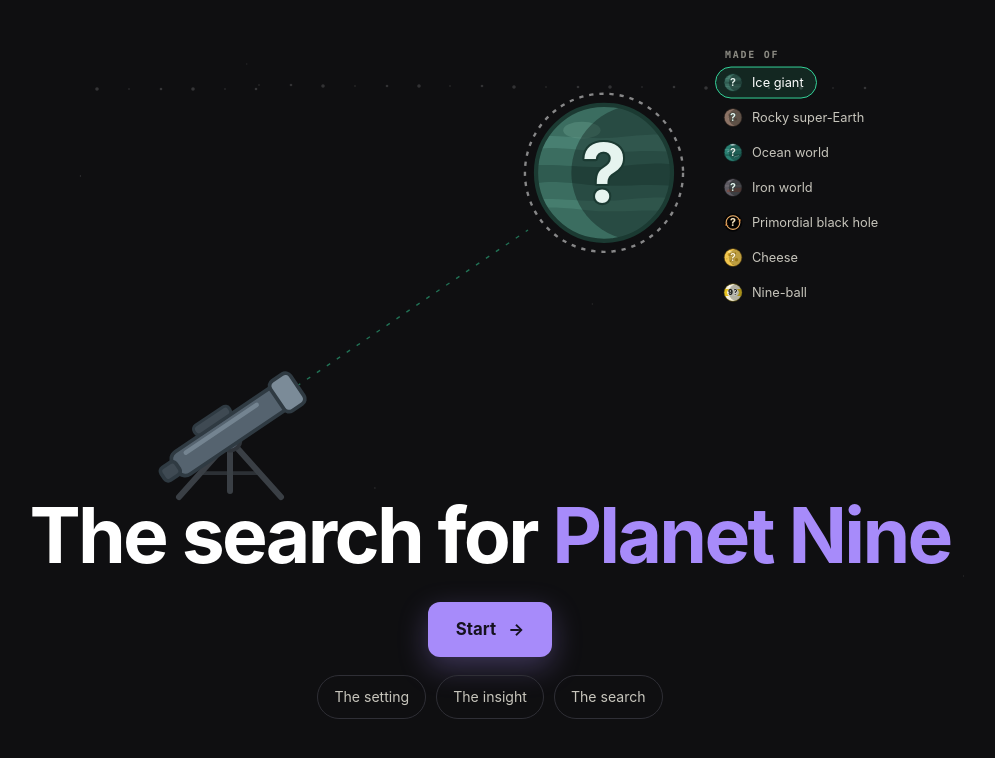
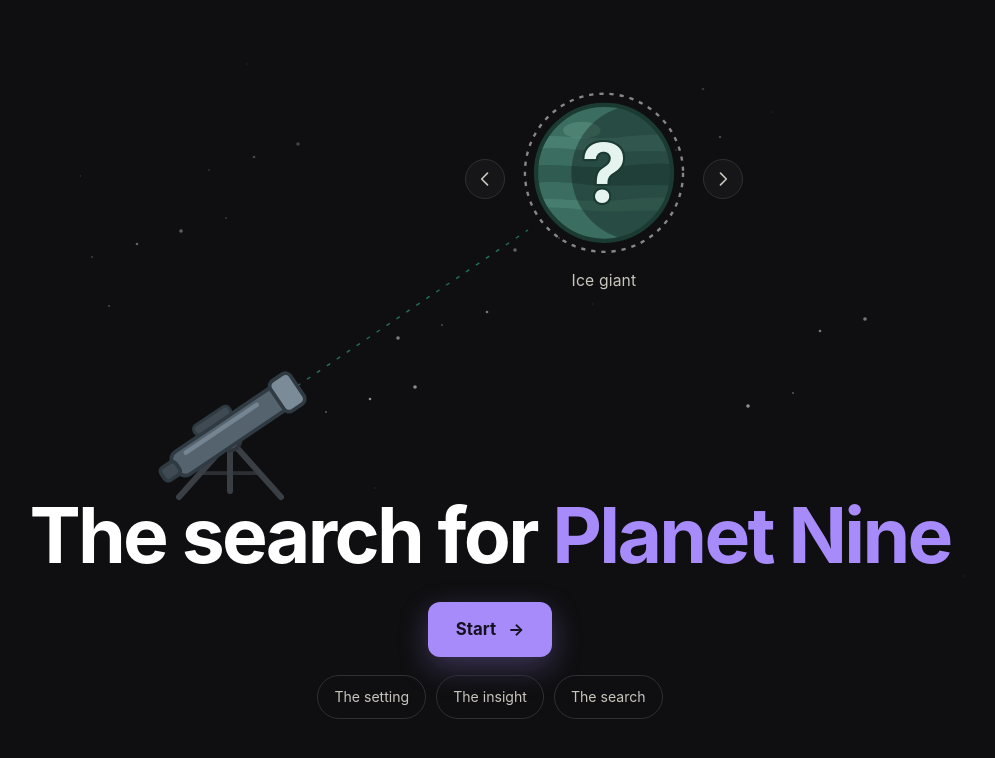
Before and after one commit to dwang022/cs1710-planet-nine, a website built with Vite: page index.html in a window 1280 px wide. Shown: the whole page, without its empty margins (150-1145 px from the left). Built offline with nearby package versions, Linux system fonts and the light colour scheme.

Commit message:
Turn the skin picker into a carousel on the planet, and scatter the intro stars
The intro's skin choice is now the planet itself: an arrow either side of
the planet the telescope points at, the skin's name beneath, no label.
Arrow keys work on the control too, and the planet pops briefly when it
changes. The background stars used a hash that put every one in a single
row; they now follow golden-ratio sequences and spread across the scene.

Co-Authored-By: Claude Fable 5.1 <noreply@anthropic.com>

```diff
--- a/index.html
+++ b/index.html
@@ -10,15 +10,15 @@
 <body class="intro" data-page="intro">
 <!--
   The intro says as little as possible: the title, the Start button, three part
-  buttons, and the skin picker beside the planet (one word of context, the skin
-  names). Explanations belong on the pages, not here.
+  buttons, and the skin carousel on the planet itself (an arrow either side, the
+  skin's name beneath, no label). Explanations belong on the pages, not here.
 -->
 <main class="sky">
   <div class="sky-canvas" id="skyCanvas" aria-hidden="true"></div>
 
   <div class="sky-scene">
     <div id="scene" role="img" aria-label="A telescope on a tripod points up at Planet Nine, drawn with a question mark and a dashed ring."></div>
-    <div class="skin-pick" id="skinPick" role="group" aria-label="What Planet Nine is made of"></div>
+    <div class="skin-pick" id="skinPick" role="group" aria-label="Choose a look for Planet Nine"></div>
   </div>
 
   <h1>The search for <em>Planet Nine</em></h1>
--- a/src/pages/intro.js
+++ b/src/pages/intro.js
@@ -1,5 +1,6 @@
 // The intro screen: a telescope looking at Planet Nine, shooting stars, the
-// skin picker beside the planet, Start, and one button per part.
+// skin carousel (arrows either side of the planet, its name beneath), Start,
+// and one button per part.
 
 import { PAGES, GROUPS, currentSkin, setSkin } from '../site.js'
 import { svgMarkup } from '../art.js'
@@ -12,7 +13,7 @@ const reduce = window.matchMedia('(prefers-reduced-motion: reduce)')
 
 // The telescope art points 34 degrees above horizontal from its pivot; the
 // planet sits on that line so the telescope really is looking at it. The skin
-// picker is placed beside the planet from the same numbers (see skins()).
+// carousel is laid over the planet's bounds from the same numbers (see skins()).
 const T = { x: 60, y: 250, w: 240, h: 180 }
 const LENS = [T.x + 124.8 * 1.5, T.y + 41.8 * 1.5]
 const ANG = 34 * Math.PI / 180, DIST = 370
@@ -22,8 +23,10 @@ const BOX = [880, 420]
 
 function scene () {
   const root = document.getElementById('scene')
+  // golden-ratio sequences spread the stars evenly without clumping or rows
+  const frac = x => x - Math.floor(x)
   const stars = Array.from({ length: 26 }, (_, i) => {
-    const s = (i * 9301 + 49297) % 233280 / 233280, t = (i * 7919 + 104729) % 15485863 / 15485863
+    const s = frac(i * 0.618034 + 0.17), t = frac(i * 0.754878 + 0.41)
     const o = (0.15 + t * 0.4).toFixed(2)
     return `<circle cx="${(40 + s * 800).toFixed(0)}" cy="${(10 + t * 330).toFixed(0)}" r="${(0.8 + (i % 3) * 0.5).toFixed(1)}" fill="#fff" opacity="${o}"><animate attributeName="opacity" values="${o};${(0.6 + s * 0.3).toFixed(2)};${o}" dur="${(2.5 + s * 3).toFixed(1)}s" repeatCount="indefinite"/></circle>`
   }).join('')
@@ -31,7 +34,7 @@ function scene () {
     ${reduce.matches ? '' : stars}
     <line class="sight" x1="${LENS[0].toFixed(0)}" y1="${LENS[1].toFixed(0)}" x2="${(P9[0] - 92 * Math.cos(ANG)).toFixed(0)}" y2="${(P9[1] + 92 * Math.sin(ANG)).toFixed(0)}"/>
     <use href="#art-telescope" x="${T.x}" y="${T.y}" width="${T.w}" height="${T.h}"/>
-    <g class="p9-float"><use href="#art-planet-nine" x="${(P9[0] - SIZE / 2).toFixed(0)}" y="${(P9[1] - SIZE / 2).toFixed(0)}" width="${SIZE}" height="${SIZE}" style="color:#fff"/></g>
+    <g class="p9-float"><g class="p9-swap"><use href="#art-planet-nine" x="${(P9[0] - SIZE / 2).toFixed(0)}" y="${(P9[1] - SIZE / 2).toFixed(0)}" width="${SIZE}" height="${SIZE}" style="color:#fff"/></g></g>
   </svg>`
 }
 
@@ -56,24 +59,40 @@ function meteors () {
   setTimeout(loop, 700)
 }
 
-// --- the skin picker, beside the planet -----------------------------------------
+// --- the skin carousel: arrows either side of the planet, its name beneath ------
+
+// The planet in the scene is the thing being chosen: every <use> of Planet Nine
+// follows the skin, so switching redraws it in place. The picker box is laid
+// over the planet's own bounds (percentages of the scene box); the arrows hang
+// off its sides and the name off its bottom edge, so they track the planet at
+// any width.
+const CHEVRON = d => `<svg viewBox="0 0 24 24" aria-hidden="true"><path d="${d}" fill="none" stroke="currentColor" stroke-width="2" stroke-linecap="round" stroke-linejoin="round"/></svg>`
 
 function skins () {
   const pick = document.getElementById('skinPick')
-  // to the right of the planet, vertically centred on it (percentages of the scene box)
-  pick.style.left = `${((P9[0] + SIZE / 2 + 26) / BOX[0] * 100).toFixed(2)}%`
-  pick.style.top = `${(P9[1] / BOX[1] * 100).toFixed(2)}%`
-  const draw = () => {
-    const cur = currentSkin()
-    pick.innerHTML = `<span class="skin-k">Made of</span>` + SKIN_IDS.map(id =>
-      `<button type="button" data-skin="${id}" aria-pressed="${id === cur}">${svgMarkup('planet-nine-mark', { skin: id, size: 22 })}<span>${SKINS[id].name}</span></button>`).join('')
+  pick.style.left = `${((P9[0] - SIZE / 2) / BOX[0] * 100).toFixed(2)}%`
+  pick.style.top = `${((P9[1] - SIZE / 2) / BOX[1] * 100).toFixed(2)}%`
+  pick.style.width = `${(SIZE / BOX[0] * 100).toFixed(2)}%`
+  pick.style.height = `${(SIZE / BOX[1] * 100).toFixed(2)}%`
+  pick.innerHTML = `
+    <button type="button" class="skin-arrow prev" data-dir="-1" aria-label="Previous look">${CHEVRON('M15 5l-7 7 7 7')}</button>
+    <button type="button" class="skin-arrow next" data-dir="1" aria-label="Next look">${CHEVRON('M9 5l7 7-7 7')}</button>
+    <div class="skin-name" aria-live="polite"></div>`
+  const name = pick.querySelector('.skin-name')
+  const show = () => { name.textContent = SKINS[currentSkin()].name }
+  const step = dir => {
+    const i = SKIN_IDS.indexOf(currentSkin())
+    setSkin(SKIN_IDS[(i + dir + SKIN_IDS.length) % SKIN_IDS.length])
+    show()
+    const g = document.querySelector('#scene .p9-swap')
+    if (g && !reduce.matches) { g.classList.remove('is-swap'); void g.getBoundingClientRect(); g.classList.add('is-swap') }
   }
-  pick.addEventListener('click', e => {
-    const b = e.target.closest('button[data-skin]'); if (!b) return
-    setSkin(b.dataset.skin)
-    draw()
+  pick.addEventListener('click', e => { const b = e.target.closest('.skin-arrow'); if (b) step(+b.dataset.dir) })
+  pick.addEventListener('keydown', e => {
+    if (e.key === 'ArrowLeft') { e.preventDefault(); step(-1) }
+    if (e.key === 'ArrowRight') { e.preventDefault(); step(1) }
   })
-  draw()
+  show()
 }
 
 // --- one button per part --------------------------------------------------------
--- a/src/site.css
+++ b/src/site.css
@@ -136,27 +136,35 @@ body.intro { overflow-x: hidden; }
   100% { opacity: 0; transform: rotate(var(--angle, 25deg)) translateX(var(--dist, 400px)); }
 }
 
-/* the scene: an SVG box with the skin picker laid over it beside the planet */
+/* the scene: an SVG box with the skin carousel laid over the planet */
 .sky-scene { position: relative; z-index: 1; width: min(880px, 100%); aspect-ratio: 880 / 420; margin: 0 auto 4px; }
 #scene svg { position: absolute; inset: 0; width: 100%; height: 100%; overflow: visible; }
 .sight { stroke: var(--series-3); stroke-opacity: .5; stroke-width: 1.4; stroke-dasharray: 4 8; fill: none; }
 .p9-float { transform-box: fill-box; transform-origin: center; animation: float 7s ease-in-out infinite; }
 @keyframes float { 0%, 100% { translate: 0 0; } 50% { translate: 0 -10px; } }
-@media (prefers-reduced-motion: reduce) { .p9-float, .meteor { animation: none; } }
+@keyframes swap { 0% { scale: .9; opacity: .3; } 100% { scale: 1; opacity: 1; } }
+.p9-swap { transform-box: fill-box; transform-origin: center; }
+.p9-swap.is-swap { animation: swap .4s ease-out; }
+@media (prefers-reduced-motion: reduce) { .p9-float, .p9-swap, .meteor { animation: none; } }
 
-.skin-pick {
-  position: absolute; translate: 0 -50%; display: flex; flex-direction: column; align-items: flex-start; gap: 3px;
-}
-.skin-k { font: 600 .62rem/1 var(--font-mono); letter-spacing: .18em; text-transform: uppercase; color: var(--text-muted); margin: 0 0 4px 10px; }
-.skin-pick button {
-  display: inline-flex; align-items: center; gap: 8px; padding: 4px 12px 4px 6px; border-radius: 999px;
-  background: transparent; border: 1px solid transparent; color: var(--text-secondary);
-  font: inherit; font-size: .8rem; line-height: 1; cursor: pointer; white-space: nowrap;
+/* the skin carousel: a box over the planet's bounds (positioned by pages/intro.js),
+   one arrow hanging off each side, the skin's name under the bottom edge */
+.skin-pick { position: absolute; pointer-events: none; }
+.skin-arrow {
+  pointer-events: auto; position: absolute; top: 50%; translate: 0 -50%; width: 40px; height: 40px; padding: 0;
+  display: grid; place-items: center; border-radius: 50%; border: 1px solid var(--rule);
+  background: #ffffff08; color: var(--text-secondary); cursor: pointer;
   transition: border-color .18s ease, background-color .18s ease, color .18s ease;
 }
-.skin-pick button svg { width: 22px; height: 22px; flex: none; }
-.skin-pick button:hover { color: var(--text-primary); background: #ffffff0a; }
-.skin-pick button[aria-pressed="true"] { color: var(--text-primary); border-color: var(--series-3); background: color-mix(in srgb, var(--series-3) 12%, transparent); }
+.skin-arrow svg { width: 20px; height: 20px; }
+.skin-arrow.prev { right: calc(100% + 14px); }
+.skin-arrow.next { left: calc(100% + 14px); }
+.skin-arrow:hover { color: var(--text-primary); border-color: var(--series-3); background: color-mix(in srgb, var(--series-3) 14%, transparent); }
+.skin-arrow:focus-visible { outline: 2px solid var(--series-3); outline-offset: 2px; }
+.skin-name {
+  position: absolute; top: calc(100% + 4px); left: 50%; translate: -50% 0; white-space: nowrap;
+  font-size: clamp(.8rem, 2.2vw, .98rem); color: var(--text-secondary); letter-spacing: .01em;
+}
 
 .sky h1 {
   position: relative; z-index: 1; font-size: clamp(2.2rem, 7vw, 4.8rem); letter-spacing: -0.035em; line-height: 1.02;
@@ -182,7 +190,9 @@ body.intro { overflow-x: hidden; }
   .sky { padding-top: 24px; }
   .sky-scene { aspect-ratio: auto; height: auto; }
   #scene svg { position: static; display: block; aspect-ratio: 880 / 420; }
-  .skin-pick { position: static; translate: none; flex-direction: row; flex-wrap: wrap; justify-content: center; gap: 4px 2px; margin-top: 6px; }
-  .skin-k { width: 100%; text-align: center; margin: 0 0 4px; }
+  .skin-arrow { width: 32px; height: 32px; }
+  .skin-arrow svg { width: 16px; height: 16px; }
+  .skin-arrow.prev { right: calc(100% + 8px); }
+  .skin-arrow.next { left: calc(100% + 8px); }
   .sky h1 { margin-top: 18px; }
 }
```
Also changed, not shown: CLAUDE.md (+3 -2 lines).
